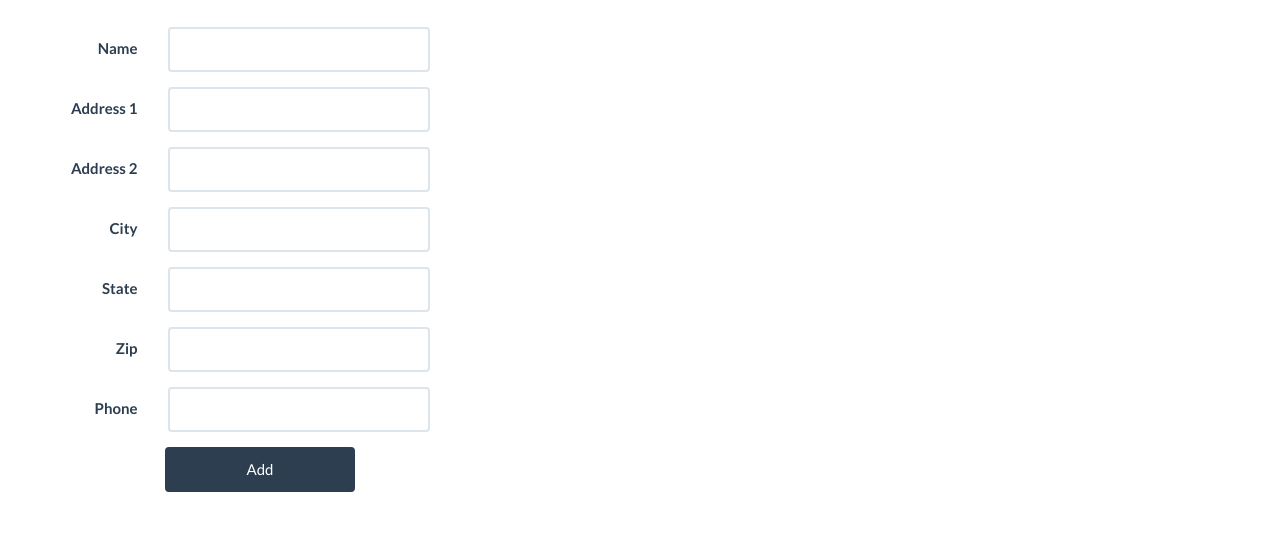
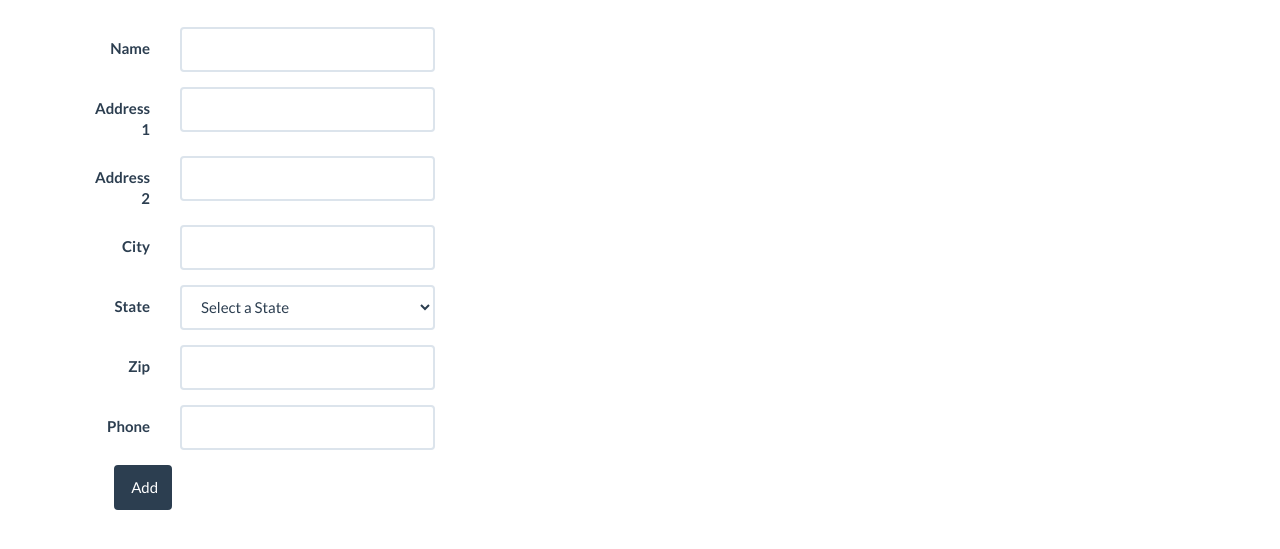
Before and after one commit to Sinh9x0-zz/scheduler, a website: page client/index.html at #/addlocation in a window 1280 px wide. Shown: the part 137-686 px from the top of the page. Drawn offline with Linux system fonts and the light colour scheme; no server answers.

Commit message:
Validations and formatting
for add locations is working

```diff
--- a/client/js/controllers/addLocation-controller.js
+++ b/client/js/controllers/addLocation-controller.js
@@ -8,11 +8,14 @@ app.controller('addLocationController', function(locationFactory){
 
 	_this.addLocation = function(){
 		console.log(_this.newLocation);
-		locationFactory.addLocation(_this.newLocation, function(id, feedback){
+		locationFactory.addLocation(_this.newLocation, function(feedback){
+							console.log(feedback);
+
 			if(Number.isInteger(feedback)){
 				$location.path('/admin/dashboard');
 			} else {
 				_this.errors = feedback;
+				console.log(_this.errors)
 			}
 		})
 	}
--- a/client/partials/addlocation.html
+++ b/client/partials/addlocation.html
@@ -1,53 +1,108 @@
 <admin-navbar></admin-navbar>
 
 <h1>Add a Location</h1>
-
+<div class="col-md-4">
 	<form class="form-horizontal">
 		<div class="form-group">
-			<label class="col-md-1 control-label" for="name">Name</label>
-			<div class="col-md-3">
+			<label class="col-md-3 control-label" for="name">Name</label>
+			<div class="col-md-9">
 				<input type="text" class="form-control" id="name" ng-model="addLocationCtrl.newLocation.name">
 			</div>
 		</div>
 		<div class="form-group">
-			<label class="col-md-1 control-label" for="address1">Address 1</label>
-			<div class="col-md-3">
+			<label class="col-md-3 control-label" for="address1">Address 1</label>
+			<div class="col-md-9">
 				<input type="text" class="form-control" id="address1" ng-model="addLocationCtrl.newLocation.address1">
 			</div>
 		</div>
 		<div class="form-group">
-			<label class="col-md-1 control-label" for="address2">Address 2</label>
-			<div class="col-md-3">
+			<label class="col-md-3 control-label" for="address2">Address 2</label>
+			<div class="col-md-9">
 				<input type="text" class="form-control" id="address2" ng-model="addLocationCtrl.newLocation.address2">
 			</div>
 		</div>
 		<div class="form-group">
-			<label class="col-md-1 control-label" for="city">City</label>
-			<div class="col-md-3">
+			<label class="col-md-3 control-label" for="city">City</label>
+			<div class="col-md-9">
 				<input type="text" class="form-control" id="city" ng-model="addLocationCtrl.newLocation.city">
 			</div>
 		</div>
 		<div class="form-group">
-			<label class="col-md-1 control-label" for="state">State</label>
-			<div class="col-md-3">
-				<input type="text" class="form-control" maxlength="2" id="state" ng-model="addLocationCtrl.newLocation.state">
+			<label class="col-md-3 control-label" for="state">State</label>
+			<div class="col-md-9">
+				<select class="form-control" name="state" ng-model="addLocationCtrl.newLocation.state">
+					<option value=''>Select a State</option>
+					<option value="AL">Alabama</option>
+					<option value="AK">Alaska</option>
+					<option value="AZ">Arizona</option>
+					<option value="AR">Arkansas</option>
+					<option value="CA">California</option>
+					<option value="CO">Colorado</option>
+					<option value="CT">Connecticut</option>
+					<option value="DE">Delaware</option>
+					<option value="DC">Dist of Columbia</option>
+					<option value="FL">Florida</option>
+					<option value="GA">Georgia</option>
+					<option value="HI">Hawaii</option>
+					<option value="ID">Idaho</option>
+					<option value="IL">Illinois</option>
+					<option value="IN">Indiana</option>
+					<option value="IA">Iowa</option>
+					<option value="KS">Kansas</option>
+					<option value="KY">Kentucky</option>
+					<option value="LA">Louisiana</option>
+					<option value="ME">Maine</option>
+					<option value="MD">Maryland</option>
+					<option value="MA">Massachusetts</option>
+					<option value="MI">Michigan</option>
+					<option value="MN">Minnesota</option>
+					<option value="MS">Mississippi</option>
+					<option value="MO">Missouri</option>
+					<option value="MT">Montana</option>
+					<option value="NE">Nebraska</option>
+					<option value="NV">Nevada</option>
+					<option value="NH">New Hampshire</option>
+					<option value="NJ">New Jersey</option>
+					<option value="NM">New Mexico</option>
+					<option value="NY">New York</option>
+					<option value="NC">North Carolina</option>
+					<option value="ND">North Dakota</option>
+					<option value="OH">Ohio</option>
+					<option value="OK">Oklahoma</option>
+					<option value="OR">Oregon</option>
+					<option value="PA">Pennsylvania</option>
+					<option value="RI">Rhode Island</option>
+					<option value="SC">South Carolina</option>
+					<option value="SD">South Dakota</option>
+					<option value="TN">Tennessee</option>
+					<option value="TX">Texas</option>
+					<option value="UT">Utah</option>
+					<option value="VT">Vermont</option>
+					<option value="VA">Virginia</option>
+					<option value="WA">Washington</option>
+					<option value="WV">West Virginia</option>
+					<option value="WI">Wisconsin</option>
+					<option value="WY">Wyoming</option>
+				</select>
 			</div>
 		</div>
 		<div class="form-group">
-			<label class="col-md-1 control-label" for="zip">Zip</label>
-			<div class="col-md-3">
+			<label class="col-md-3 control-label" for="zip">Zip</label>
+			<div class="col-md-9">
 				<input type="text" class="form-control" id="zip" ng-model="addLocationCtrl.newLocation.zip">
 			</div>
 		</div>
 		<div class="form-group">
-			<label class="col-md-1 control-label" for="phone_number">Phone</label>
-			<div class="col-md-3">
+			<label class="col-md-3 control-label" for="phone_number">Phone</label>
+			<div class="col-md-9">
 				<input type='tel' class="form-control" id="phone_number" ng-model="addLocationCtrl.newLocation.phone_number">
 			</div>
 		</div>
 
 		<button class="col-md-2 col-md-push-1 btn btn-primary" ng-click="addLocationCtrl.addLocation()">Add</button>
 	</form>
+</div>
+
 <div class="col-md-6">
 	<ul ng-repeat='error in addLocationCtrl.errors'>
 		<li ng-bind='error.msg'></li>
```
